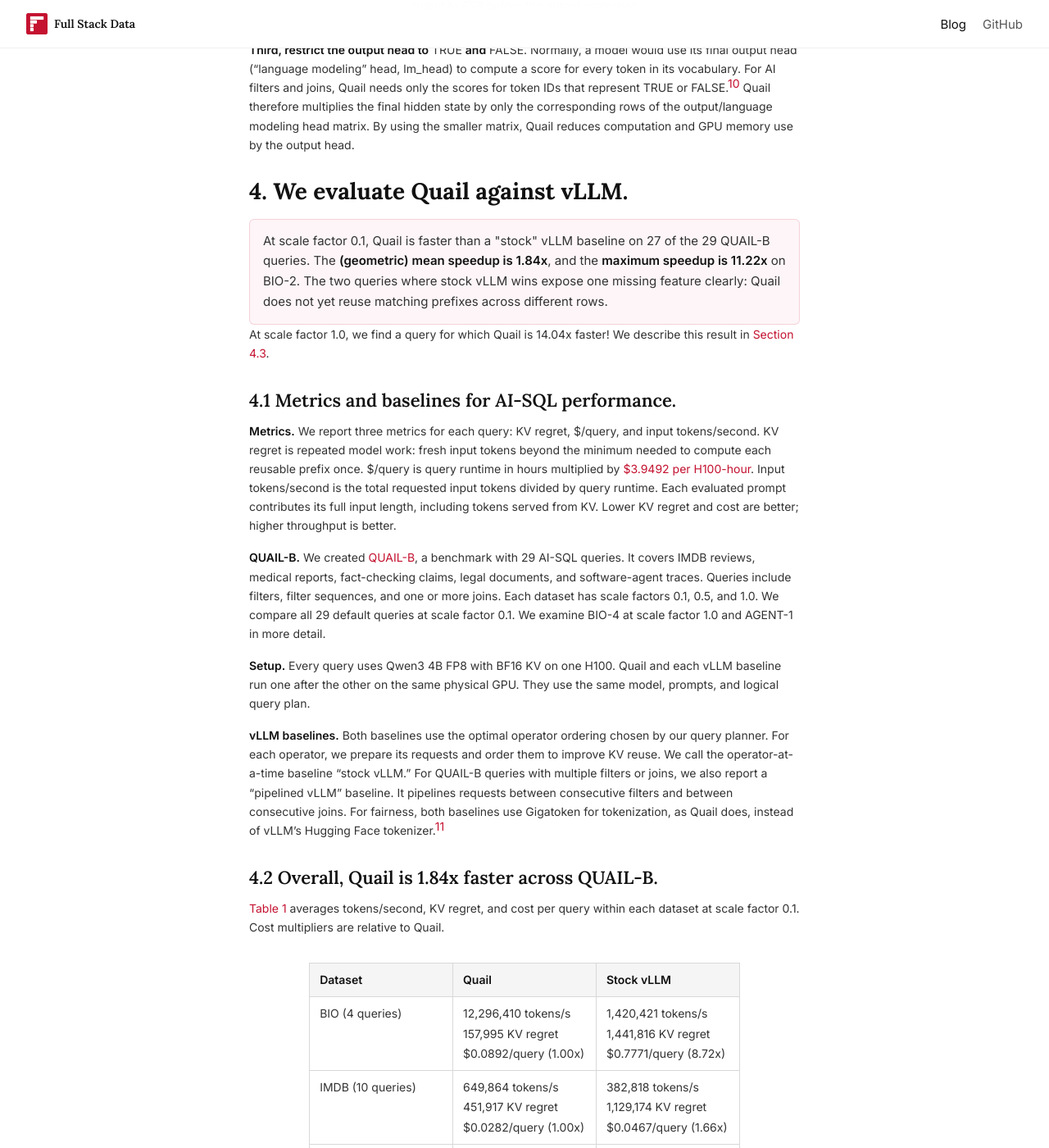
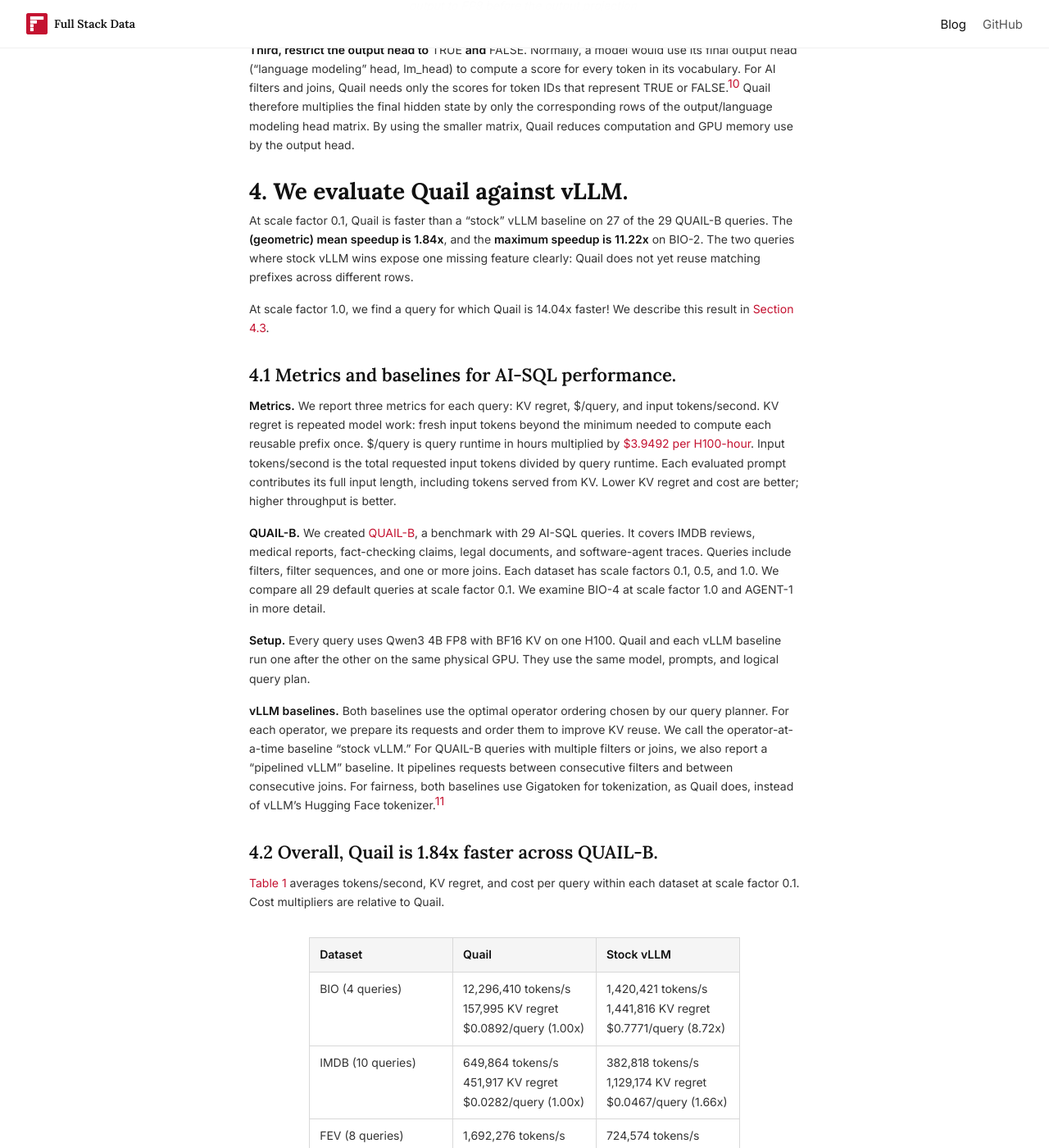
Before and after one commit to fsdatalab/fsdatalab.github.io, a Jekyll site: the page built from _posts/2026-09-24-introducing-quail.md, in a window 1280 px wide and 1400 px high, scrolled down 9827 px. Shown: the whole window at 82% size. Built offline with Jekyll 4.4.1, drawn with Linux system fonts in a browser that asks for light colours.

Commit message:
Render benchmark summary as normal prose

```diff
--- a/_posts/2026-09-24-introducing-quail.md
+++ b/_posts/2026-09-24-introducing-quail.md
@@ -618,7 +618,11 @@
 
 # 4. We evaluate Quail against vLLM.
 
-<aside class="tldr result-callout">At scale factor 0.1, Quail is faster than a &quot;stock&quot; vLLM baseline on 27 of the 29 QUAIL-B queries. The <strong>(geometric) mean speedup is 1.84x</strong>, and the <strong>maximum speedup is 11.22x</strong> on BIO-2. The two queries where stock vLLM wins expose one missing feature clearly: Quail does not yet reuse matching prefixes across different rows.</aside>
+At scale factor 0.1, Quail is faster than a "stock" vLLM baseline on 27
+of the 29 QUAIL-B queries. The **(geometric) mean speedup is 1.84x**, and
+the **maximum speedup is 11.22x** on BIO-2. The two queries where stock
+vLLM wins expose one missing feature clearly: Quail does not yet reuse
+matching prefixes across different rows.
 
 At scale factor 1.0, we find a query for which Quail is 14.04x faster!
 We describe this result in [Section 4.3](#43-quail-dominates-vllm-on-bio-4-1404x-faster).
--- a/assets/css/style.css
+++ b/assets/css/style.css
@@ -313,14 +313,6 @@
   font-size: 0.875rem;
   line-height: 1.65;
   color: var(--text);
-}
-.prose .result-callout {
-  margin-top: 1rem;
-  margin-bottom: 0;
-  font-size: 0.9375rem;
-}
-.prose .result-callout + h2 {
-  margin-top: 1rem;
 }
 .prose .query-statement {
   max-width: 42rem;
```
